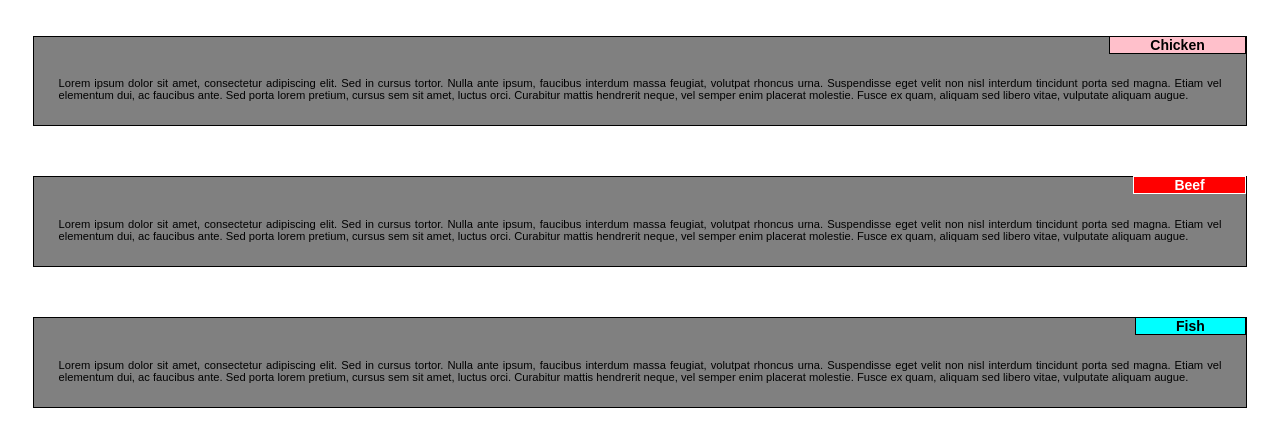
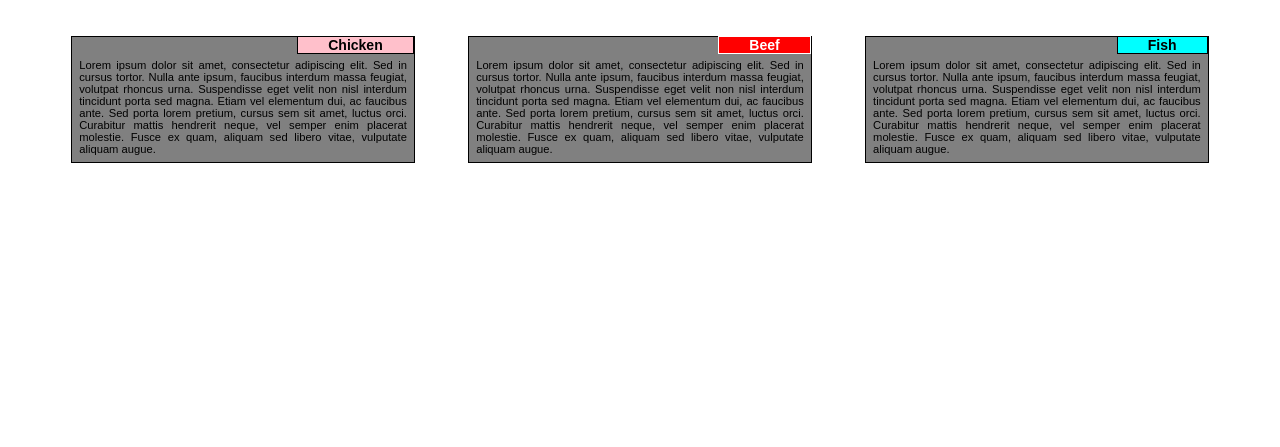
Before and after one commit to Manav802/Coursera-WEBD, a plain HTML site: page Module-2-assignment/index.html in a window 1280 px wide. Shown: the part 39-486 px from the top of the page. Drawn offline with Linux system fonts and the light colour scheme.

Commit message:
One final change

```diff
--- a/Module-2-assignment/css/styles.css
+++ b/Module-2-assignment/css/styles.css
@@ -11,9 +11,12 @@ h1
 }
 .chicken,.beef,.fish
 {
+
 	margin:2% 1% 2% 1%;
 	text-align: justify;
 	display: inline-block;
+	width: 27%;
+	height: 140%;
 	position: relative;
 	background-color: grey;
 	border: solid 1px;
@@ -29,7 +32,7 @@ p
 }
 .chicken span,.beef span,.fish span
 {
-	padding: 0px 40px;
+	padding: 0px 30px;
 	border: solid 1px;
 	font-size: 0.875rem;
 }
```
